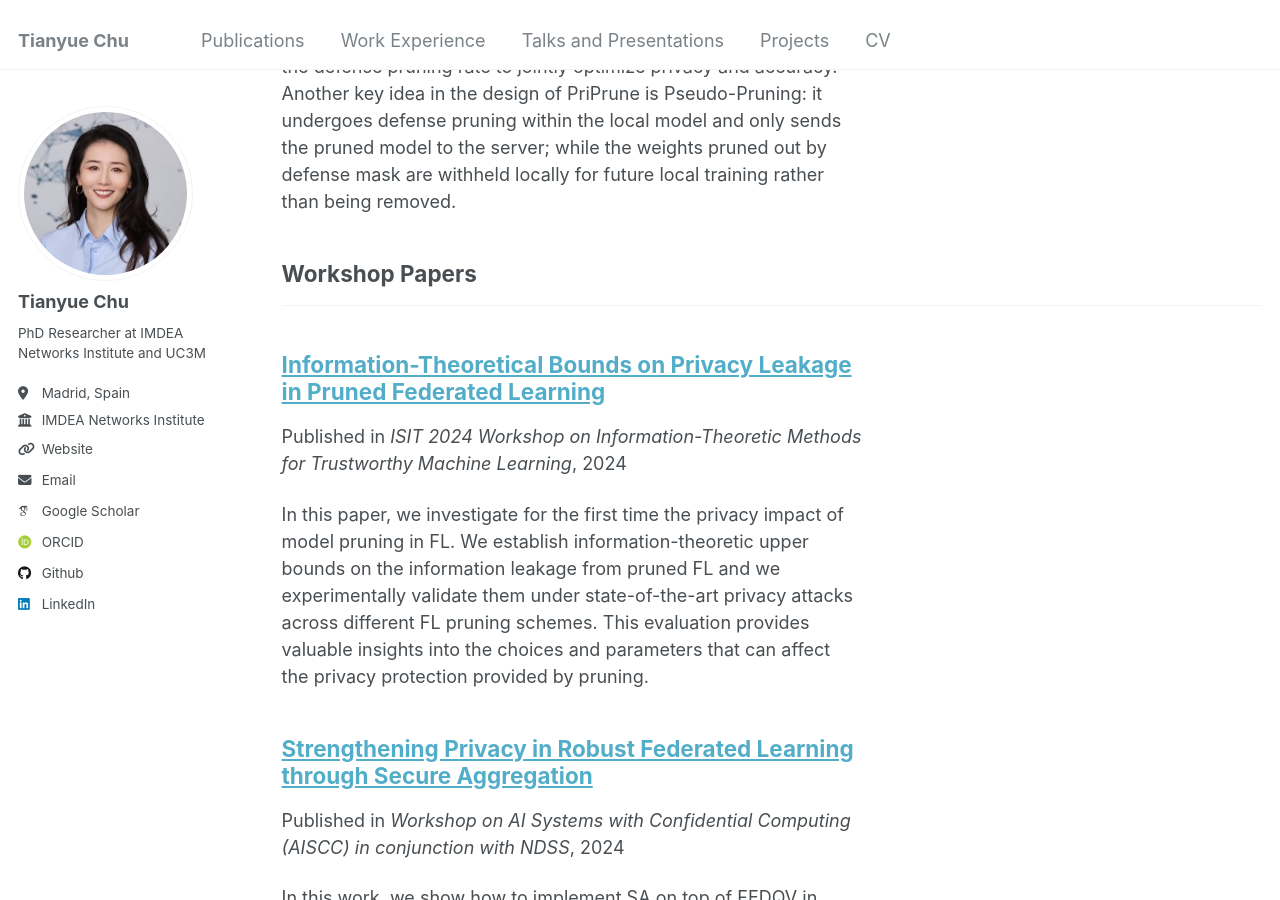
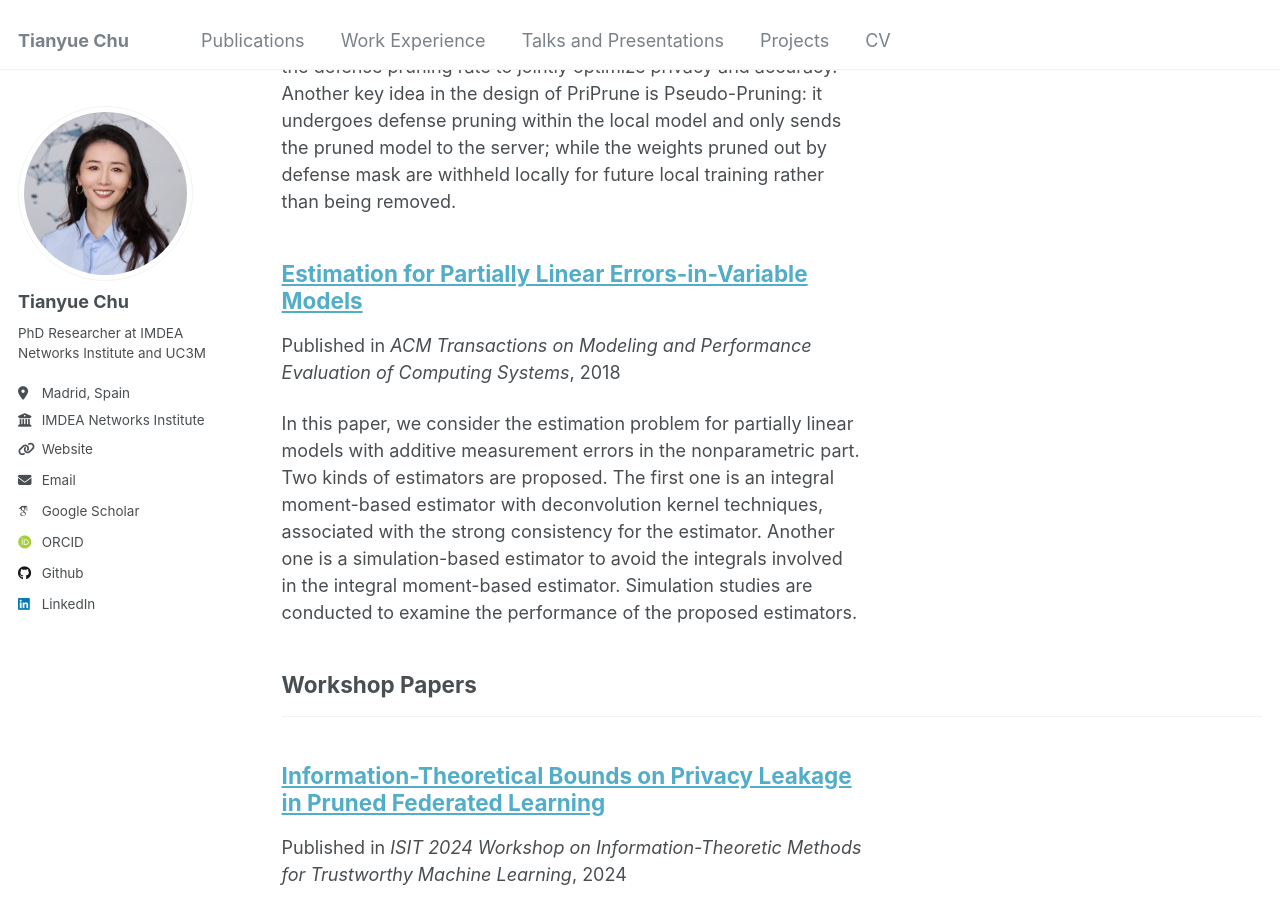
Before and after one commit to TianyueChu/tianyuechu.github.io, a Jekyll site: the page built from _pages/publications.html, in a window 1280 px wide and 900 px high, scrolled down 1933 px. Built offline with Jekyll 4.4.1, drawn with Linux system fonts in a browser that asks for light colours; some web fonts are replaced.

Commit message:
publications

```diff
--- /dev/null
+++ b/_publications/linear_chinese_journal.md
@@ -0,0 +1,13 @@
+---
+title: "Estimation for Partially Linear Errors-in-Variable Models"
+collection: publications
+category: manuscripts
+permalink: "https://aps.ecnu.edu.cn/en/article/pdf/preview/10.3969/j.issn.1001-4268.2018.01.002.pdf"
+excerpt: "In this paper, we consider the estimation problem for partially linear models with additive measurement errors in the nonparametric part. Two kinds of estimators are proposed. The first one is an integral moment-based estimator with deconvolution kernel techniques, associated with the strong consistency for the estimator. Another one is a simulation-based estimator to avoid the integrals involved in the integral moment-based estimator. Simulation studies are conducted to examine the performance of the proposed estimators."
+date: 2018-02-26
+venue: 'ACM Transactions on Modeling and Performance Evaluation of Computing Systems'
+slidesurl: #'http://tianyuechu.github.io/files/slides1.pdf'
+paperurl: #'http://tianyuechu.github.io/files/paper1.pdf'
+citation: #'Chu, Tianyue, et al. &quot;PriPrune: Quantifying and Preserving Privacy in Pruned Federated Learning.&quot; <i>ACM Transactions on Modeling and Performance Evaluation of Computing Systems</i>. 2024.'
+---
+In this paper, we consider the estimation problem for partially linear models with additive measurement errors in the nonparametric part. Two kinds of estimators are proposed. The first one is an integral moment-based estimator with deconvolution kernel techniques, associated with the strong consistency for the estimator. Another one is a simulation-based estimator to avoid the integrals involved in the integral moment-based estimator. Simulation studies are conducted to examine the performance of the proposed estimators.
```
Also changed, not shown: _publications/Fedrep.md (+1 -1 lines), _publications/Priprune.md (+1 -1 lines).
